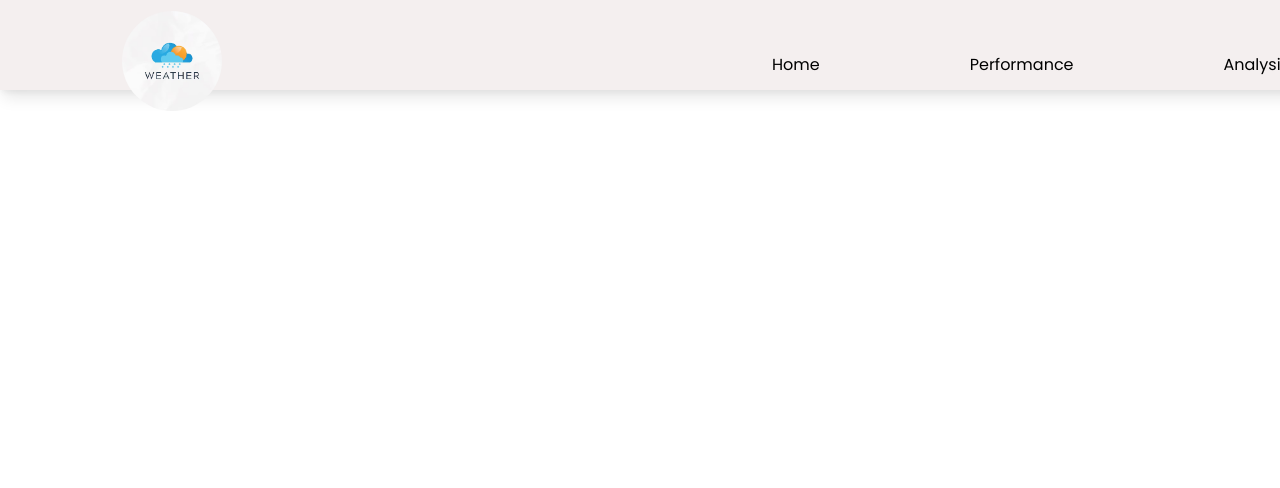
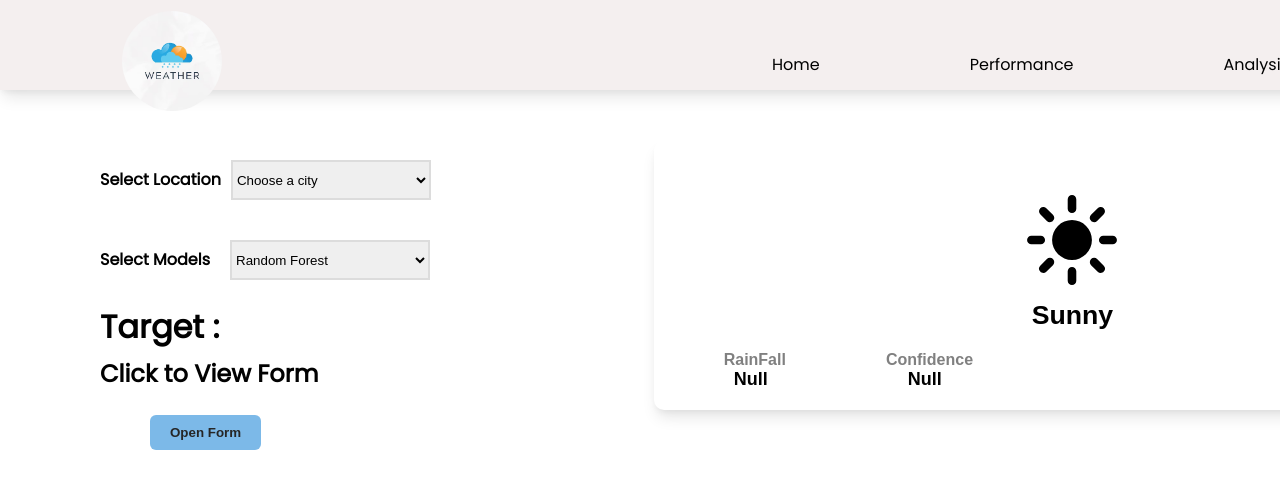
Before and after one commit to Limbeyyy/weather-prediction, a React (Vite) app in the folder rainfall/: page /menuss in a window 1280 px wide. Shown: the top 488 px of the page. Built offline with nearby package versions, Linux system fonts and the light colour scheme.

Commit message:
Modify UI

```diff
--- a/rainfall/src/App.jsx
+++ b/rainfall/src/App.jsx
@@ -9,6 +9,7 @@ import LoginPage from './components/Home/Login/LoginPage';
 import SignupPage from './components/Home/Signup/SignInPage';
 import About from './components/About/About';
 import Form from './components/Home/Form';
+import Menus from './components/Home/Menus';
 
 
 const App = () => {
@@ -18,6 +19,7 @@ const App = () => {
       <Routes>
         <Route path="/" element={<About />} exec />
         <Route path="/menus" element={<Menu />} exec />
+        <Route path="/menuss" element={<Menus />} exec />
         <Route path="/performance" element={<Performance />} />
         <Route path="/analysis" element={<Result />} />
         <Route path="/login" element={<LoginPage />} />
--- a/rainfall/src/components/Home/Content.css
+++ b/rainfall/src/components/Home/Content.css
@@ -1,12 +1,14 @@
 .left-contents {
     width: 110%;
-    height: 100%;
+    height: 80%;
     padding: 20px 20px;
     box-shadow: rgba(0, 0, 0, 0.1) 0px 10px 15px -3px,
         rgba(0, 0, 0, 0.05) 0px 4px 6px -2px;
     justify-content: space-between;
     background-color: white;
     border-radius: 10px;
+    cursor: pointer;
+    border: none;
 
 }
 
@@ -24,29 +26,29 @@
 .cloud {
     height: 120px;
     margin-top: 20px;
-    margin-left: 40px;
     padding: 0 80px;
 }
 
+.result {
+    display: flex;
+    gap: 140px;
+    padding-left: 60px;
+}
 
-.results {
-    margin-left: 120px;
-}
 
 .icons h4 {
     margin-top: 2rem;
     display: inline-flex;
     color: gray;
 
-
-
 }
 
 .icons h5 {
     display: inline-flex;
-    margin-left: 4em;
+    /* margin-left: 4em; */
     font-size: large;
     font-weight: bolder;
+    gap: 20px;
 }
 
 
--- a/rainfall/src/components/Home/Content.jsx
+++ b/rainfall/src/components/Home/Content.jsx
@@ -4,7 +4,7 @@ import { IoSunny } from "react-icons/io5";
 
 const Content = ({ onClick, prediction }) => {
     return (
-        <div className='left-contents' onClick={onClick}>
+        <button className='left-contents' onClick={onClick}>
             <div className='icons'>
                 <div className='cloud'>
                     {prediction ? <FaCloudShowersHeavy /> : <IoSunny />}
@@ -19,11 +19,11 @@ const Content = ({ onClick, prediction }) => {
                     </div>
                 </div>
                 <div className="result">
-                    <h5>{prediction !== undefined ? (prediction ? "Yes" : "No") : "Null"}</h5>
+                    <h5 className="rainfall">{prediction !== undefined ? (prediction ? "Yes" : "No") : "Null"}</h5>
                     <h5>{prediction !== undefined ? (Math.random() * 30 + 63) + Math.random().toFixed(2) : "Null"}</h5>
                 </div>
             </div >
-        </div>
+        </button>
     )
 }
 
--- a/rainfall/src/components/Home/Form.css
+++ b/rainfall/src/components/Home/Form.css
@@ -3,6 +3,8 @@
     padding: 0px 30px;
     gap: 50px;
 }
+
+
 
 .field {
     width: 200px;
@@ -29,6 +31,7 @@
     padding: 30px 10px;
 
 
+
 }
 
 .forms-1 {
--- a/rainfall/src/components/Home/Login/LoginForm.jsx
+++ b/rainfall/src/components/Home/Login/LoginForm.jsx
@@ -42,9 +42,12 @@ function LoginForm() {
 
             if (response.status === 200) {
                 const userData = response.data;
+
                 localStorage.setItem("token_type", userData.token_type)
                 localStorage.setItem("access_token", userData.access_token)
-                navigate('/menus');
+                console.log('User data:', userData);
+                navigate('/menuss');
+
             } else {
                 setErrorMessage('Invalid username or password'); // Set error message for incorrect login
                 setTimeout(() => {
--- /dev/null
+++ b/rainfall/src/components/Home/Menus.css
@@ -0,0 +1,48 @@
+.mains {
+    display: flex;
+    padding: 50px 100px;
+    gap: 200px;
+}
+
+.locations {
+    padding-bottom: 20px;
+    display: inline-flex;
+    align-items: center;
+    gap: 10px;
+}
+
+.models {
+    padding-bottom: 20px;
+    display: inline-flex;
+    gap: 20px;
+    align-items: center;
+}
+
+.locations h4 {
+    padding-top: 20px;
+}
+
+.models h4 {
+    padding-top: 20px;
+}
+
+.buttons {
+    background: #7CB9E8;
+    cursor: pointer;
+    display: block;
+    margin: 20px 50px;
+    /* margin-left: 150px; */
+    width: fit-content;
+    border: 0;
+    padding: 10px 20px;
+    border-radius: 6px;
+    color: #262626;
+    text-decoration: none;
+    font-weight: 600;
+    transition: background 0.5s;
+
+}
+
+.buttons:hover {
+    background: #ff004f;
+}
--- /dev/null
+++ b/rainfall/src/components/Home/Menus.jsx
@@ -0,0 +1,54 @@
+import React, { useState } from 'react'
+import DropdownMenu from './DropdownMenu'
+import DropdownModelMenu from './DropModelMenu'
+import Content from './Content'
+import "./Menus.css"
+import Form from './Form'
+import MenuForm from './MenuForm'
+
+
+
+const Menus = () => {
+    const [showForm, setShowForm] = useState(false);
+
+    const handleOpenForm = () => {
+        setShowForm(!showForm);
+    };
+
+    return (
+        <div>
+            {showForm ? (<MenuForm />) :
+                (<div className='mains'>
+                    <div className='sub-main'>
+                        <div className='locations'>
+                            <h4> Select Location </h4>
+                            <DropdownMenu />
+                        </div>
+                        <div className='models'>
+                            <h4> Select Models</h4>
+                            <DropdownModelMenu />
+                        </div>
+
+                        <div className='target'>
+                            <h1> Target :</h1>
+
+                        </div>
+
+
+                        <div className='input-vector'>
+
+                        </div>
+
+                        <div className='form-buttons'>
+                            <h2>Click to View Form</h2>
+                            <button className='buttons' onClick={handleOpenForm}>Open Form</button>
+                        </div>
+                    </div>
+                    <Content />
+                </div>)}
+
+        </div>
+    )
+}
+
+export default Menus
```
